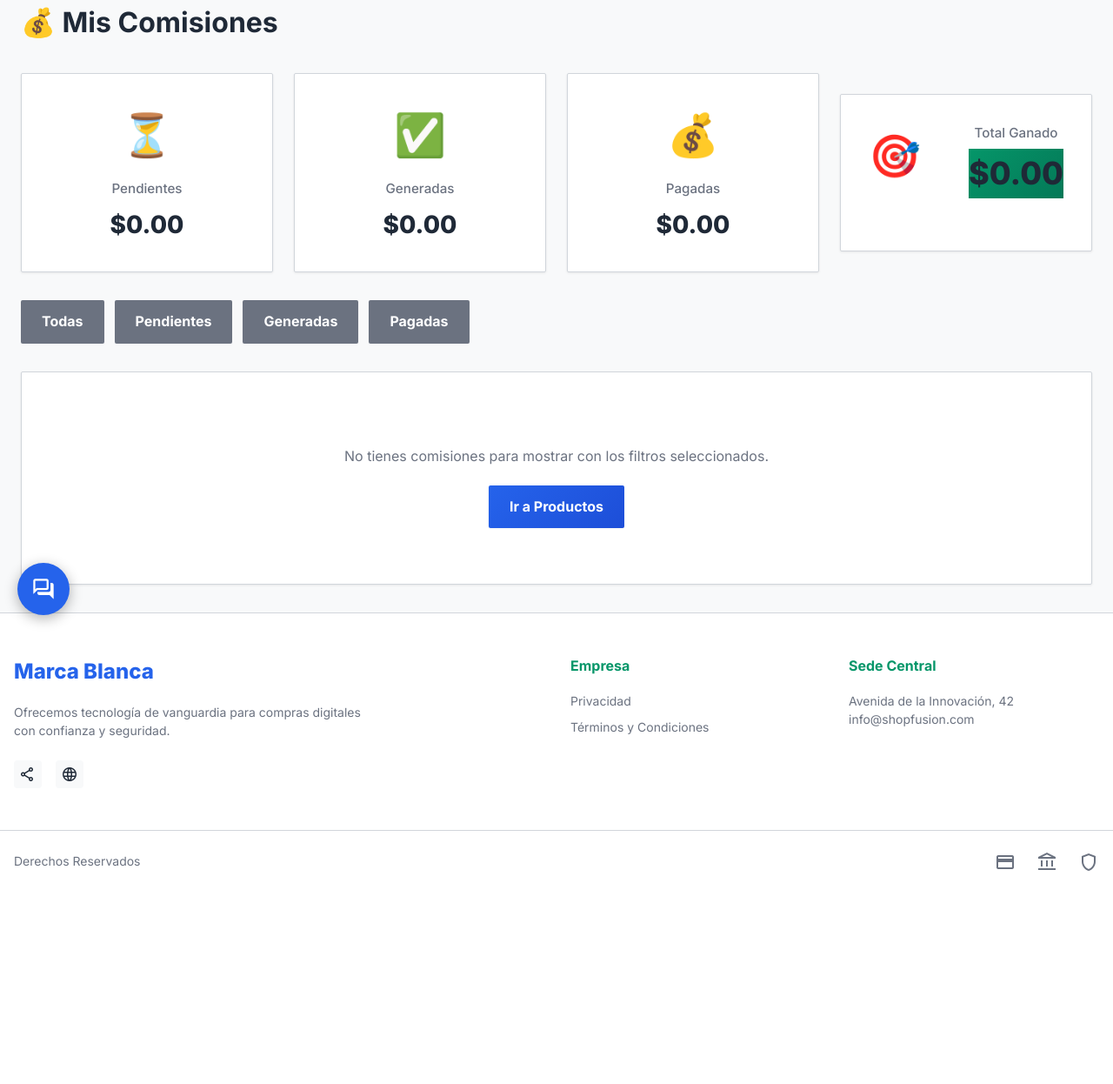
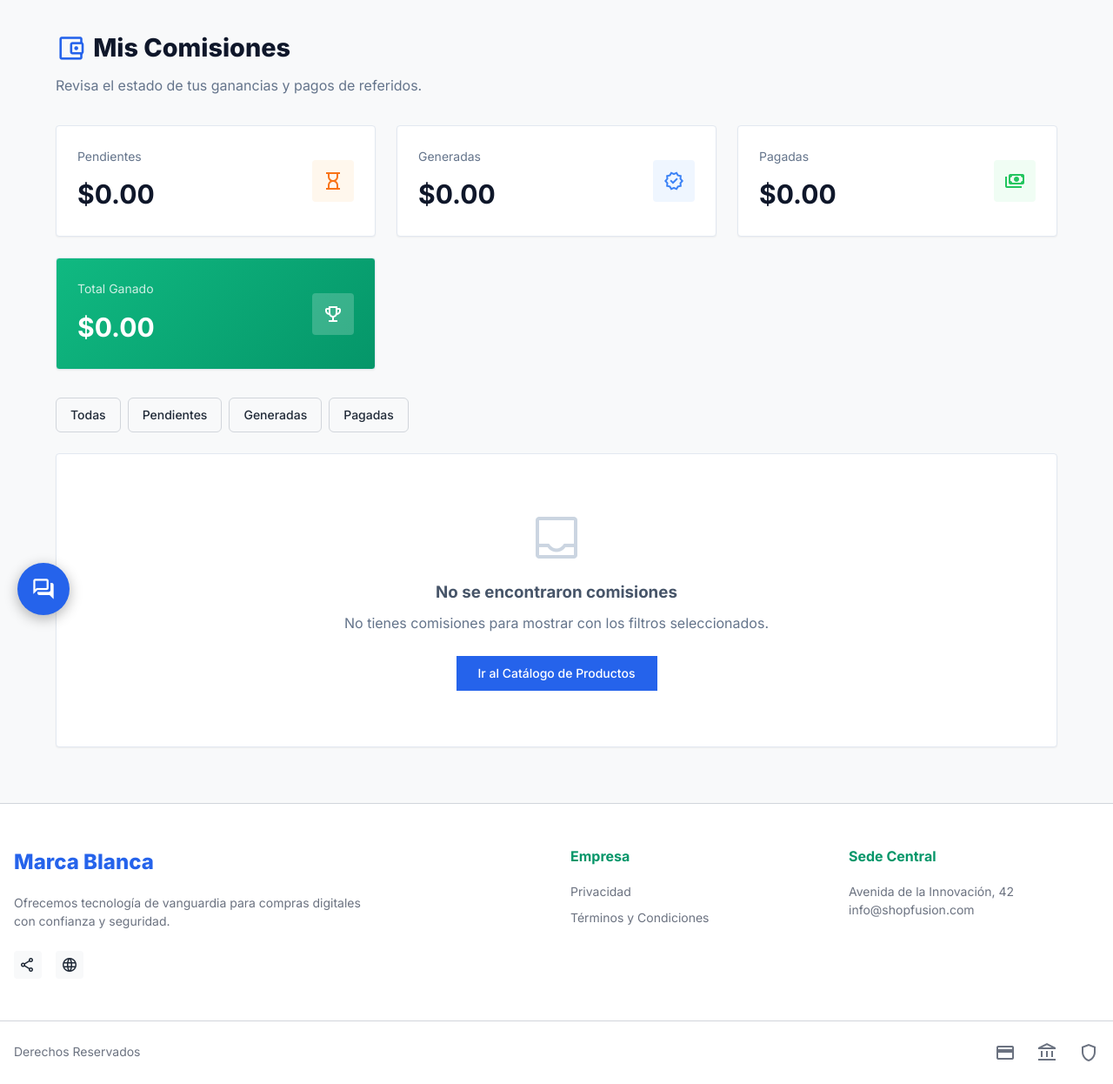
Before and after one commit to gglveliz-byte/Shop--Fusion, a Python web app: template templates/afiliado/comisiones.html in a window 1280 px wide. Shown: the part 73-1319 px from the top of the page at 87% size. Before the commit the page ends 1074 px from the top, so only its background shows below. Run offline with Jinja, Linux system fonts and the light colour scheme; the template is opened without the code that fills it, so the values that code supplies are empty.

Commit message:
correccion estilos

```diff
--- a/templates/afiliado/comisiones.html
+++ b/templates/afiliado/comisiones.html
@@ -3,100 +3,115 @@
 {% block title %}Mis Comisiones - Afiliado{% endblock %}
 
 {% block content %}
-<div class="container">
-    <h1>💰 Mis Comisiones</h1>
+<div class="m-admin-container">
+    <div class="m-admin-header" style="flex-direction: column; align-items: flex-start; gap: 0.5rem; margin-bottom: 2rem;">
+        <h1 style="display:flex; align-items:center; gap:0.5rem; font-size: 1.8rem; font-weight: 800; color: #0f172a; margin: 0;">
+            <span class="material-symbols-outlined" style="color: #2563eb; font-size: 2.2rem;">account_balance_wallet</span>
+            Mis Comisiones
+        </h1>
+        <p style="color:#64748b; margin:0;">Revisa el estado de tus ganancias y pagos de referidos.</p>
+    </div>
 
-    <div class="comisiones-resumen-afiliado">
-        <div class="resumen-card">
-            <div class="resumen-icon">⏳</div>
-            <div class="resumen-info">
-                <p class="resumen-label">Pendientes</p>
-                <p class="resumen-valor">${{ "%.2f"|format(total_pendiente) }}</p>
+    <div class="m-kpi-grid" style="margin-bottom: 2rem;">
+        <div class="m-kpi-card">
+            <div class="m-kpi-info">
+                <p>Pendientes</p>
+                <h3>${{ "%.2f"|format(total_pendiente) }}</h3>
+            </div>
+            <div class="m-kpi-icon-wrapper orange">
+                <span class="material-symbols-outlined">hourglass_empty</span>
             </div>
         </div>
 
-        <div class="resumen-card">
-            <div class="resumen-icon">✅</div>
-            <div class="resumen-info">
-                <p class="resumen-label">Generadas</p>
-                <p class="resumen-valor">${{ "%.2f"|format(total_generado) }}</p>
+        <div class="m-kpi-card">
+            <div class="m-kpi-info">
+                <p>Generadas</p>
+                <h3>${{ "%.2f"|format(total_generado) }}</h3>
+            </div>
+            <div class="m-kpi-icon-wrapper blue">
+                <span class="material-symbols-outlined">verified</span>
             </div>
         </div>
 
-        <div class="resumen-card">
-            <div class="resumen-icon">💰</div>
-            <div class="resumen-info">
-                <p class="resumen-label">Pagadas</p>
-                <p class="resumen-valor">${{ "%.2f"|format(total_pagado) }}</p>
+        <div class="m-kpi-card">
+            <div class="m-kpi-info">
+                <p>Pagadas</p>
+                <h3>${{ "%.2f"|format(total_pagado) }}</h3>
+            </div>
+            <div class="m-kpi-icon-wrapper green">
+                <span class="material-symbols-outlined">payments</span>
             </div>
         </div>
 
-        <div class="resumen-card resumen-total">
-            <div class="resumen-icon">🎯</div>
-            <div class="resumen-info">
-                <p class="resumen-label">Total Ganado</p>
-                <p class="resumen-valor-grande">${{ "%.2f"|format(total_ganado) }}</p>
+        <div class="m-kpi-card" style="background: linear-gradient(135deg, #10b981 0%, #059669 100%);">
+            <div class="m-kpi-info" style="color: white;">
+                <p style="color: rgba(255,255,255,0.8);">Total Ganado</p>
+                <h3 style="color: white;">${{ "%.2f"|format(total_ganado) }}</h3>
+            </div>
+            <div class="m-kpi-icon-wrapper" style="background: rgba(255,255,255,0.2); color: white;">
+                <span class="material-symbols-outlined">emoji_events</span>
             </div>
         </div>
     </div>
 
-    <div class="filtros">
-        <a href="{{ url_for('afiliado.comisiones', estado='todos') }}" class="btn {% if estado_filter == 'todos' %}btn-primary{% else %}btn-secondary{% endif %}">Todas</a>
-        <a href="{{ url_for('afiliado.comisiones', estado='pendiente') }}" class="btn {% if estado_filter == 'pendiente' %}btn-warning{% else %}btn-secondary{% endif %}">Pendientes</a>
-        <a href="{{ url_for('afiliado.comisiones', estado='generada') }}" class="btn {% if estado_filter == 'generada' %}btn-info{% else %}btn-secondary{% endif %}">Generadas</a>
-        <a href="{{ url_for('afiliado.comisiones', estado='pagada') }}" class="btn {% if estado_filter == 'pagada' %}btn-success{% else %}btn-secondary{% endif %}">Pagadas</a>
+    <div class="m-table-actions" style="margin-bottom: 1.5rem; display: flex; gap: 0.5rem; flex-wrap: wrap;">
+        <a href="{{ url_for('afiliado.comisiones', estado='todos') }}" class="m-btn {% if estado_filter == 'todos' %}m-btn-primary{% else %}m-btn-outline{% endif %}" style="padding: 0.5rem 1rem; border-radius: 6px;">Todas</a>
+        <a href="{{ url_for('afiliado.comisiones', estado='pendiente') }}" class="m-btn {% if estado_filter == 'pendiente' %}m-btn-primary{% else %}m-btn-outline{% endif %}" style="padding: 0.5rem 1rem; border-radius: 6px;">Pendientes</a>
+        <a href="{{ url_for('afiliado.comisiones', estado='generada') }}" class="m-btn {% if estado_filter == 'generada' %}m-btn-primary{% else %}m-btn-outline{% endif %}" style="padding: 0.5rem 1rem; border-radius: 6px;">Generadas</a>
+        <a href="{{ url_for('afiliado.comisiones', estado='pagada') }}" class="m-btn {% if estado_filter == 'pagada' %}m-btn-primary{% else %}m-btn-outline{% endif %}" style="padding: 0.5rem 1rem; border-radius: 6px;">Pagadas</a>
     </div>
 
     {% if comisiones %}
-        <div class="comisiones-lista">
+        <div class="m-admin-card">
+            <div class="m-table-responsive">
+                <table class="m-admin-table">
+                    <thead>
+                        <tr>
+                            <th>PEDIDO / FECHA</th>
+                            <th>PRODUCTOS</th>
+                            <th>MARGEN BASE</th>
+                            <th>TU COMISIÓN</th>
+                            <th>ESTADO</th>
+                        </tr>
+                    </thead>
+                    <tbody>
                         {% for comision in comisiones %}
-                <div class="comision-card">
-                    <div class="comision-header">
-                        <div>
-                            <h3>Pedido #{{ comision.pedido_id }}</h3>
-                            <p class="comision-fecha">{{ comision.creado_en.strftime('%d/%m/%Y %H:%M') }}</p>
-                        </div>
-                        <div class="comision-estado">
+                            <tr>
+                                <td>
+                                    <strong>ORD-{{ '%03d' % comision.pedido_id }}</strong><br>
+                                    <span style="color:#64748b; font-size: 0.8rem;">{{ comision.creado_en.strftime('%d/%m/%Y %H:%M') }}</span>
+                                </td>
+                                <td>
+                                    <ul style="margin:0; padding-left:1.2rem; color:#475569; font-size: 0.9rem;">
+                                        {% for item in comision.pedido.productos_json %}
+                                            <li>{{ item.nombre }} (x{{ item.cantidad }})</li>
+                                        {% endfor %}
+                                    </ul>
+                                </td>
+                                <td style="color:#64748b;">${{ "%.2f"|format(comision.margen) }}</td>
+                                <td style="font-weight: 700; color:#059669; font-size: 1.1rem;">${{ "%.2f"|format(comision.monto) }}</td>
+                                <td>
                                     {% if comision.estado == 'pendiente' %}
-                                <span class="badge badge-warning badge-lg">⏳ Pendiente</span>
+                                        <span class="m-badge m-badge-pending">Pendiente</span>
                                     {% elif comision.estado == 'generada' %}
-                                <span class="badge badge-info badge-lg">✅ Generada</span>
+                                        <span class="m-badge m-badge-neutral" style="background:#e0f2fe; color:#0369a1;">Generada</span>
                                     {% else %}
-                                <span class="badge badge-success badge-lg">💰 Pagada</span>
+                                        <span class="m-badge m-badge-success">Pagada</span><br>
+                                        <span style="font-size:0.75rem; color:#64748b; display:inline-block; margin-top:4px;">{{ comision.pagada_en.strftime('%d/%m/%Y') }}</span>
                                     {% endif %}
+                                </td>
+                            </tr>
+                        {% endfor %}
+                    </tbody>
+                </table>
             </div>
         </div>
-
-                    <div class="comision-detalles">
-                        <h4>Productos Vendidos:</h4>
-                        <ul class="productos-vendidos">
-                            {% for item in comision.pedido.productos_json %}
-                                <li>{{ item.nombre }} x{{ item.cantidad }}</li>
-                            {% endfor %}
-                        </ul>
-                    </div>
-
-                    <div class="comision-numeros">
-                        <div class="numero-item">
-                            <span class="numero-label">Margen Total:</span>
-                            <span class="numero-valor">${{ "%.2f"|format(comision.margen) }}</span>
-                        </div>
-                        <div class="numero-item numero-comision">
-                            <span class="numero-label">Tu Comisión:</span>
-                            <span class="numero-valor-grande">${{ "%.2f"|format(comision.monto) }}</span>
-                        </div>
-                    </div>
-
-                    {% if comision.pagada_en %}
-                        <p class="comision-pagada-fecha">Pagada el {{ comision.pagada_en.strftime('%d/%m/%Y') }}</p>
-                    {% endif %}
-                </div>
-            {% endfor %}
-        </div>
     {% else %}
-        <div class="empty-state">
-            <p>No tienes comisiones para mostrar con los filtros seleccionados.</p>
-            <a href="{{ url_for('afiliado.productos') }}" class="btn btn-primary">Ir a Productos</a>
+        <div class="m-admin-card" style="padding: 4rem 2rem; text-align: center;">
+            <span class="material-symbols-outlined" style="font-size: 4rem; color: #cbd5e1; margin-bottom: 1rem;">inbox</span>
+            <h3 style="color: #475569; margin: 0 0 0.5rem 0;">No se encontraron comisiones</h3>
+            <p style="color: #64748b; margin: 0 0 1.5rem 0;">No tienes comisiones para mostrar con los filtros seleccionados.</p>
+            <a href="{{ url_for('afiliado.productos') }}" class="m-btn m-btn-primary">Ir al Catálogo de Productos</a>
         </div>
     {% endif %}
 </div>
```
Also changed, not shown: templates/afiliado/productos.html (+8 -3 lines). Lines whose indentation alone changed are shown as unchanged.
